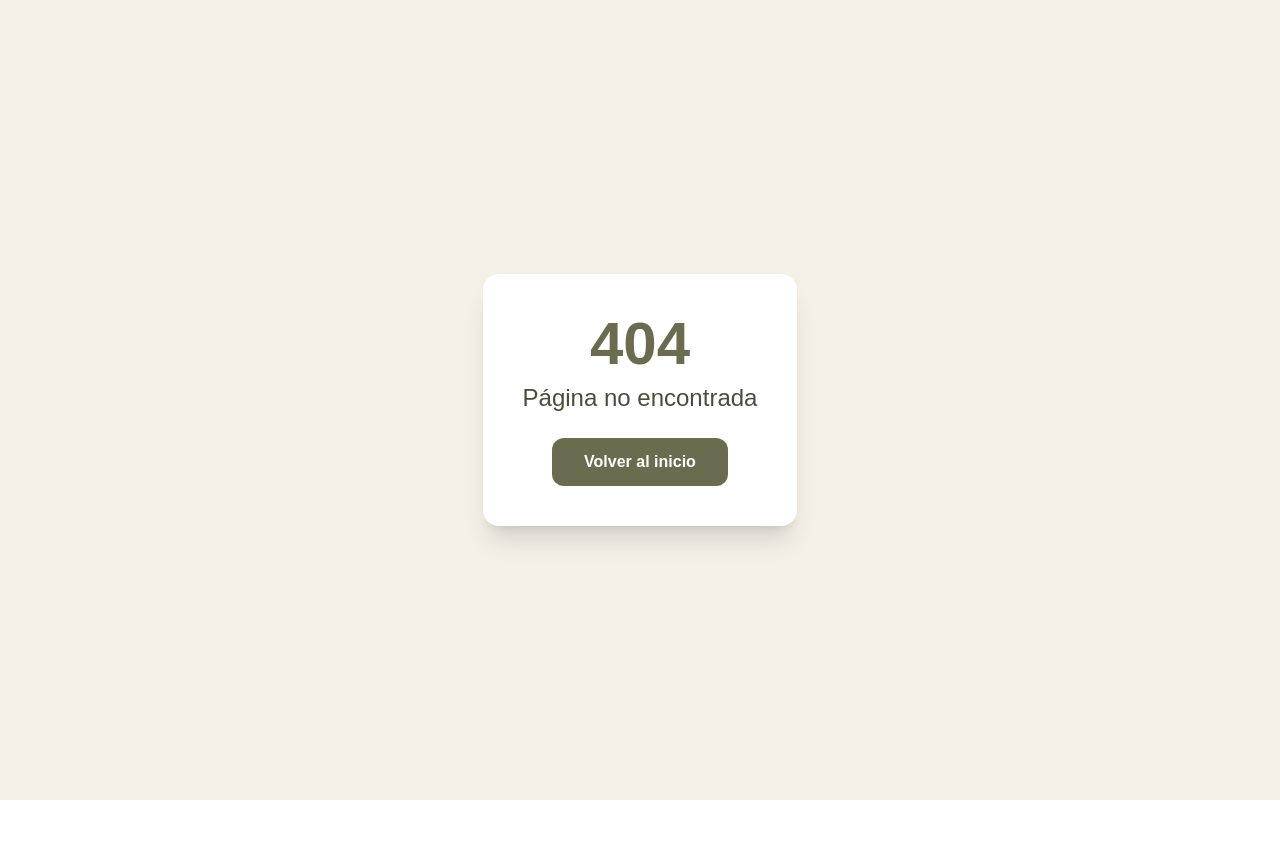
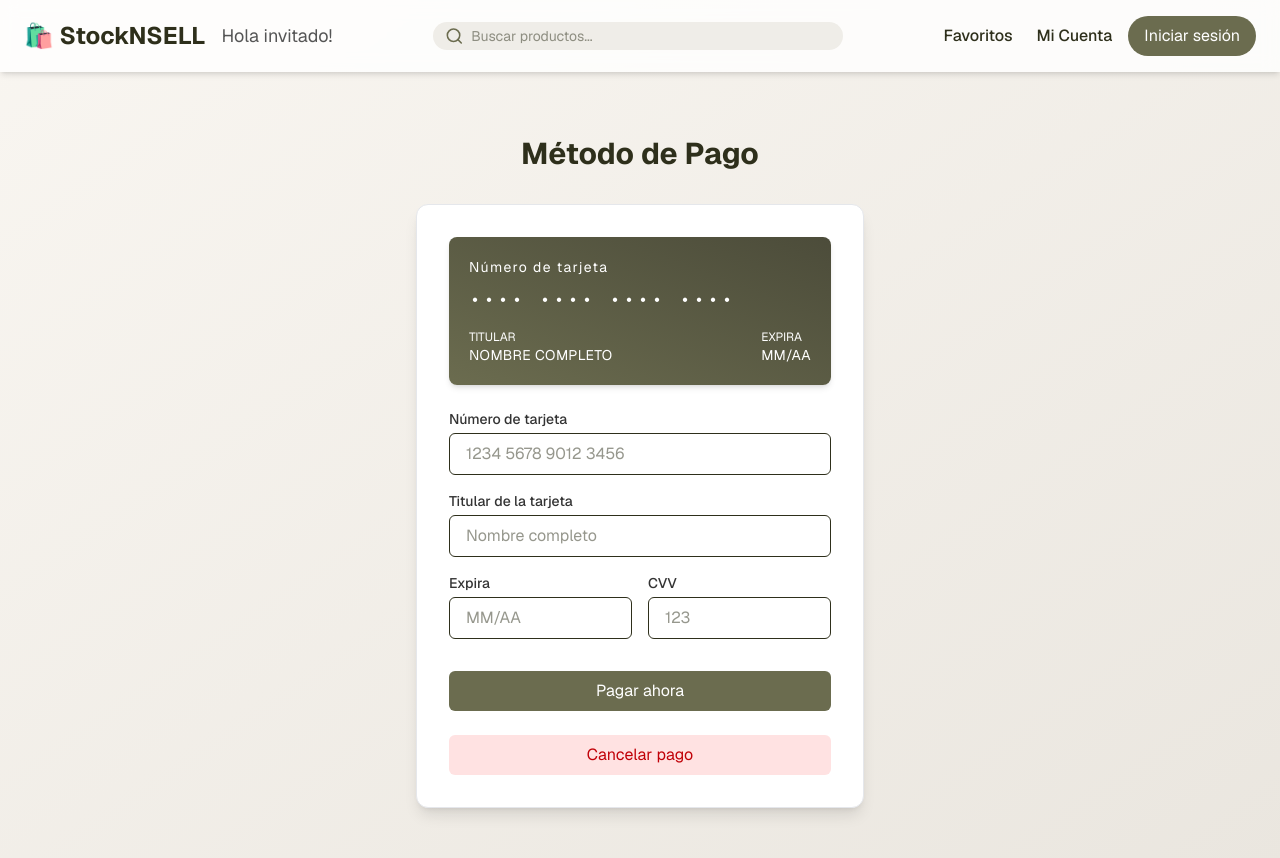
Before and after one commit to Estebanpacheco18/Laboratorio06-Web, a Next.js app in the folder frontend/: page /payment in a window 1280 px wide. Before the commit this address had no page. Shown: the top 858 px of the page. Before the commit the page ends 800 px from the top, so only its background shows below. Built offline with nearby package versions, Linux system fonts and the light colour scheme.

Commit message:
Pagina Metodo de Tarjeta

```diff
--- /dev/null
+++ b/frontend/src/app/payment/page.tsx
@@ -0,0 +1,188 @@
+'use client'
+
+import { useEffect, useState } from "react"
+import { Search } from "lucide-react"
+
+export default function PaymentPage() {
+  const [cardNumber, setCardNumber] = useState("")
+  const [cardHolder, setCardHolder] = useState("")
+  const [expiryDate, setExpiryDate] = useState("")
+  const [cvv, setCvv] = useState("")
+  const [userName, setUserName] = useState<string | null>(null)
+  const [search, setSearch] = useState("")
+
+  useEffect(() => {
+    setUserName(localStorage.getItem("nombre"))
+  }, [])
+
+  const handleLogout = () => {
+    localStorage.removeItem("token")
+    localStorage.removeItem("nombre")
+    window.location.href = "/"
+  }
+
+  const handleCardNumberChange = (e: React.ChangeEvent<HTMLInputElement>) => {
+    const value = e.target.value.replace(/\D/g, "")
+    if (value.length <= 16) {
+      setCardNumber(value)
+    }
+  }
+
+  const handleExpiryChange = (e: React.ChangeEvent<HTMLInputElement>) => {
+    let value = e.target.value.replace(/\D/g, "")
+    if (value.length > 4) value = value.slice(0, 4)
+    if (value.length > 2) value = value.slice(0, 2) + "/" + value.slice(2)
+    setExpiryDate(value)
+  }
+
+  const handleCancel = () => {
+    window.location.href = "/"
+  }
+
+  return (
+    <main className="min-h-screen bg-gradient-to-br from-[#F9F6F1] to-[#EAE6DF] text-[#333] font-sans">
+      {/* NAVBAR */}
+      <nav className="sticky top-0 z-50 bg-white/80 backdrop-blur shadow-md px-6 py-4 flex flex-col md:flex-row justify-between items-center gap-4">
+        <div className="flex items-center gap-4">
+          <a href="/" className="text-2xl font-bold text-[#2E2F1B] hover:text-[#6B6C4F] transition">
+            🛍️ StockNSELL
+          </a>
+          <span className="text-lg text-[#555]">{userName ? `Hola, ${userName}!` : "Hola invitado!"}</span>
+        </div>
+
+        <div className="flex items-center bg-[#EFEDE8] px-3 py-1 rounded-full w-full md:w-1/3">
+          <Search className="text-[#6B6C4F] mr-2" size={20} />
+          <input
+            type="text"
+            placeholder="Buscar productos..."
+            value={search}
+            onChange={(e) => setSearch(e.target.value)}
+            className="w-full bg-transparent outline-none text-sm text-[#2E2F1B]"
+          />
+        </div>
+
+        <div className="flex items-center gap-4">
+          <ul className="hidden md:flex gap-6 font-medium text-[#2E2F1B]">
+            <li>
+              <a href="/favorites" className="hover:text-[#6B6C4F] transition">Favoritos</a>
+            </li>
+            <li>
+              <a href="/account" className="hover:text-[#6B6C4F] transition">Mi Cuenta</a>
+            </li>
+          </ul>
+
+          {userName ? (
+            <button
+              onClick={handleLogout}
+              className="bg-[#6B6C4F] text-white px-4 py-2 rounded-full hover:bg-[#4C4C3A] transition"
+            >
+              Cerrar sesión
+            </button>
+          ) : (
+            <a
+              href="/login"
+              className="bg-[#6B6C4F] text-white px-4 py-2 rounded-full hover:bg-[#4C4C3A] transition"
+            >
+              Iniciar sesión
+            </a>
+          )}
+        </div>
+      </nav>
+
+      {/* PAGO */}
+      <section className="flex flex-col items-center justify-center py-16 px-4">
+        <h2 className="text-3xl font-bold text-[#2E2F1B] mb-8">Método de Pago</h2>
+
+        <div className="w-full max-w-md bg-white p-8 rounded-xl shadow-lg border border-gray-200 space-y-6">
+          {/* Simulación de tarjeta */}
+          <div className="bg-gradient-to-tr from-[#6B6C4F] to-[#4C4C3A] text-white rounded-lg p-5 shadow-md">
+            <div className="text-sm mb-2 tracking-widest">Número de tarjeta</div>
+            <div className="text-xl font-mono tracking-widest mb-4">
+              {cardNumber.padEnd(16, "•").replace(/(.{4})/g, "$1 ").trim()}
+            </div>
+            <div className="flex justify-between text-sm">
+              <div>
+                <div className="uppercase text-xs">Titular</div>
+                <div className="tracking-wide">{cardHolder || "NOMBRE COMPLETO"}</div>
+              </div>
+              <div>
+                <div className="uppercase text-xs">Expira</div>
+                <div className="tracking-wide">{expiryDate || "MM/AA"}</div>
+              </div>
+            </div>
+          </div>
+
+          {/* Formulario */}
+          <form className="space-y-4">
+            <div>
+              <label className="block text-sm font-medium text-[#333] mb-1">Número de tarjeta</label>
+              <input
+                type="text"
+                inputMode="numeric"
+                value={cardNumber}
+                onChange={handleCardNumberChange}
+                maxLength={16}
+                placeholder="1234 5678 9012 3456"
+                className="w-full border px-4 py-2 rounded-md outline-none focus:ring-2 ring-[#6B6C4F] text-[#2E2F1B]"
+              />
+            </div>
+
+            <div>
+              <label className="block text-sm font-medium text-[#333] mb-1">Titular de la tarjeta</label>
+              <input
+                type="text"
+                value={cardHolder}
+                onChange={(e) => setCardHolder(e.target.value)}
+                placeholder="Nombre completo"
+                className="w-full border px-4 py-2 rounded-md outline-none focus:ring-2 ring-[#6B6C4F] text-[#2E2F1B]"
+              />
+            </div>
+
+            <div className="flex gap-4">
+              <div className="flex-1">
+                <label className="block text-sm font-medium text-[#333] mb-1">Expira</label>
+                <input
+                  type="text"
+                  value={expiryDate}
+                  onChange={handleExpiryChange}
+                  placeholder="MM/AA"
+                  className="w-full border px-4 py-2 rounded-md outline-none focus:ring-2 ring-[#6B6C4F] text-[#2E2F1B]"
+                />
+              </div>
+
+              <div className="flex-1">
+                <label className="block text-sm font-medium text-[#333] mb-1">CVV</label>
+                <input
+                  type="text"
+                  value={cvv}
+                  onChange={(e) => {
+                    const value = e.target.value.replace(/\D/g, "")
+                    if (value.length <= 4) setCvv(value)
+                  }}
+                  placeholder="123"
+                  maxLength={4}
+                  className="w-full border px-4 py-2 rounded-md outline-none focus:ring-2 ring-[#6B6C4F] text-[#2E2F1B]"
+                />
+              </div>
+            </div>
+
+            <button
+              type="submit"
+              className="w-full mt-4 bg-[#6B6C4F] text-white py-2 rounded-md hover:bg-[#4C4C3A] transition"
+            >
+              Pagar ahora
+            </button>
+
+            <button
+              type="button"
+              onClick={handleCancel}
+              className="w-full mt-2 bg-red-100 text-red-700 py-2 rounded-md hover:bg-red-200 transition"
+            >
+              Cancelar pago
+            </button>
+          </form>
+        </div>
+      </section>
+    </main>
+  )
+}
```
